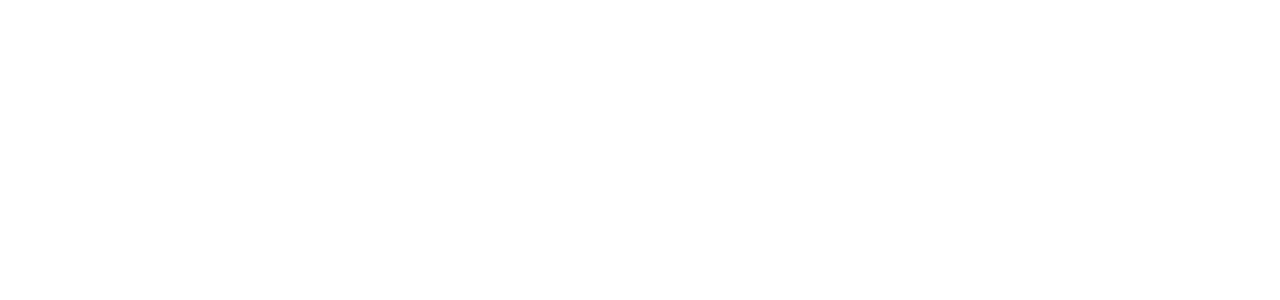
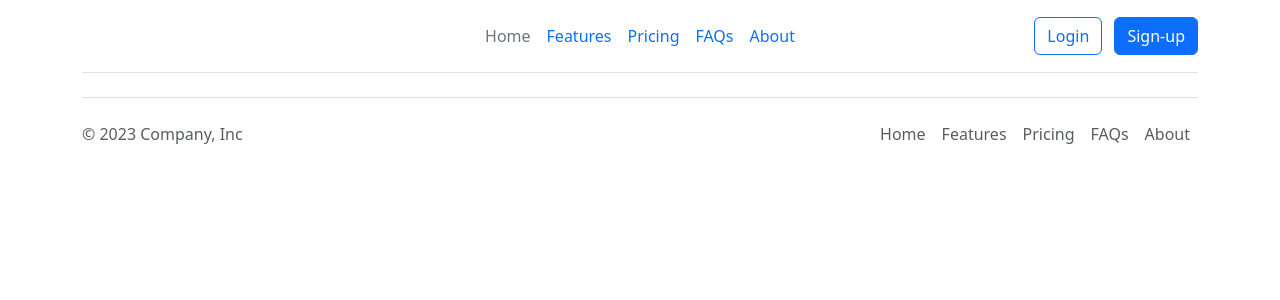
Before and after one commit to aref-dev/WallVerse, a Flask app: page / in a window 1280 px wide. Before the commit the part shown is empty. Shown: the top 300 px of the page. Run offline with Flask 3, Linux system fonts and the light colour scheme.

Commit message:
- Added Bootstrap header and footer

```diff
--- /dev/null
+++ b/templates/footer.html
@@ -0,0 +1,22 @@
+<footer>
+    <div class="container">
+        <footer class="d-flex flex-wrap justify-content-between align-items-center py-3 my-4 border-top">
+            <p class="col-md-4 mb-0 text-body-secondary">© 2023 Company, Inc</p>
+
+            <a class="col-md-4 d-flex align-items-center justify-content-center mb-3 mb-md-0 me-md-auto link-body-emphasis text-decoration-none"
+               href="/">
+                <svg class="bi me-2" height="32" width="40">
+                    <use xlink:href="#bootstrap"></use>
+                </svg>
+            </a>
+
+            <ul class="nav col-md-4 justify-content-end">
+                <li class="nav-item"><a class="nav-link px-2 text-body-secondary" href="#">Home</a></li>
+                <li class="nav-item"><a class="nav-link px-2 text-body-secondary" href="#">Features</a></li>
+                <li class="nav-item"><a class="nav-link px-2 text-body-secondary" href="#">Pricing</a></li>
+                <li class="nav-item"><a class="nav-link px-2 text-body-secondary" href="#">FAQs</a></li>
+                <li class="nav-item"><a class="nav-link px-2 text-body-secondary" href="#">About</a></li>
+            </ul>
+        </footer>
+    </div>
+</footer>
--- /dev/null
+++ b/templates/header.html
@@ -0,0 +1,37 @@
+<!DOCTYPE html>
+<html lang="en">
+<head>
+    <title>Fortune's Wallpaper</title>
+    <meta charset="utf-8">
+    <link href="https://cdn.jsdelivr.net/npm/bootstrap@5.3.2/dist/css/bootstrap.min.css" rel="stylesheet">
+    <script src="https://cdn.jsdelivr.net/npm/bootstrap@5.3.2/dist/js/bootstrap.bundle.min.js"></script>
+</head>
+<body>
+<nav>
+    <div class="container">
+        <header class="d-flex flex-wrap align-items-center justify-content-center justify-content-md-between py-3 mb-4 border-bottom">
+            <div class="col-md-3 mb-2 mb-md-0">
+                <a class="d-inline-flex link-body-emphasis text-decoration-none" href="/">
+                    <svg aria-label="Bootstrap" class="bi" height="32" role="img" width="40">
+                        <use xlink:href="#bootstrap"></use>
+                    </svg>
+                </a>
+            </div>
+
+            <ul class="nav col-12 col-md-auto mb-2 justify-content-center mb-md-0">
+                <li><a class="nav-link px-2 link-secondary" href="#">Home</a></li>
+                <li><a class="nav-link px-2" href="#">Features</a></li>
+                <li><a class="nav-link px-2" href="#">Pricing</a></li>
+                <li><a class="nav-link px-2" href="#">FAQs</a></li>
+                <li><a class="nav-link px-2" href="#">About</a></li>
+            </ul>
+
+            <div class="col-md-3 text-end">
+                <button class="btn btn-outline-primary me-2" type="button">Login</button>
+                <button class="btn btn-primary" type="button">Sign-up</button>
+            </div>
+        </header>
+    </div>
+</nav>
+</body>
+</html>
--- a/templates/index.html
+++ b/templates/index.html
@@ -1,10 +1,4 @@
-<!DOCTYPE html>
-<html lang="en">
-<head>
-    <meta charset="UTF-8">
-    <title>Title</title>
-</head>
+{% include 'header.html' %}
 <body>
-
 </body>
-</html>
+{% include 'footer.html' %}
```
